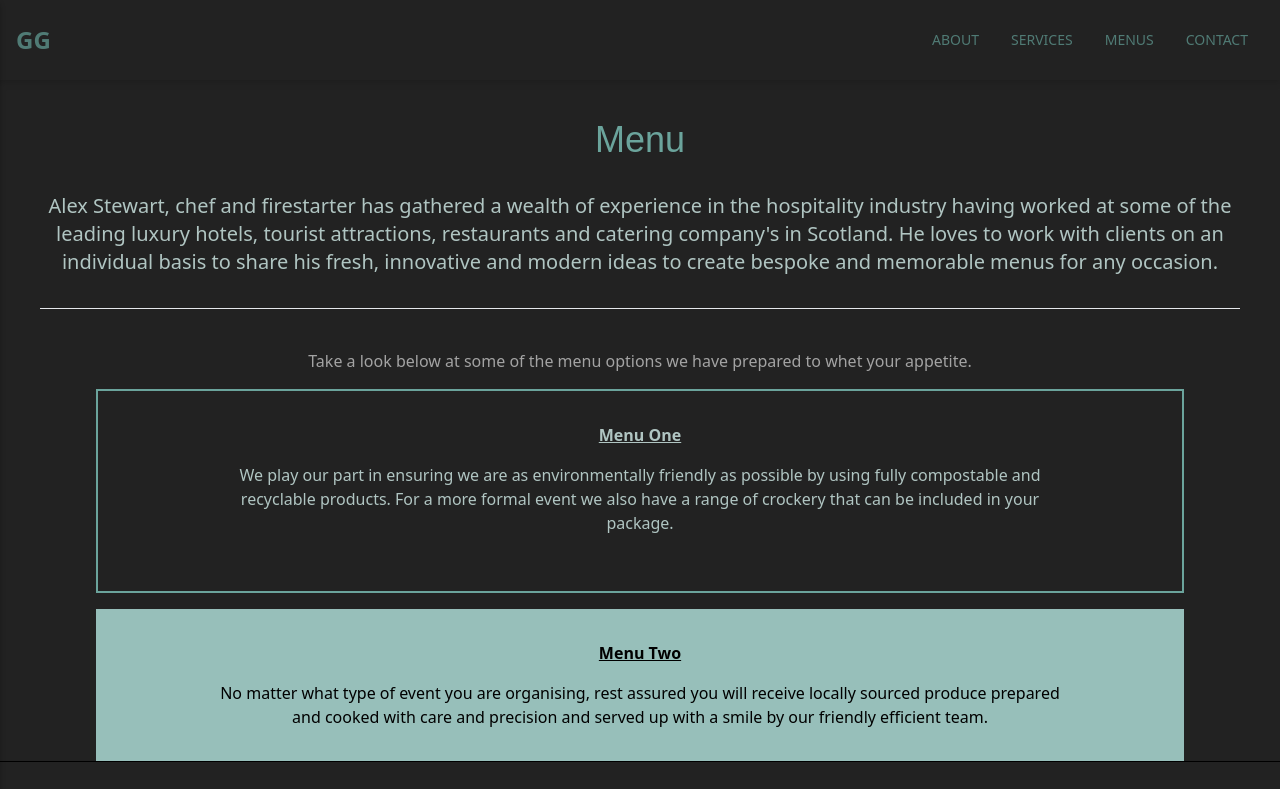
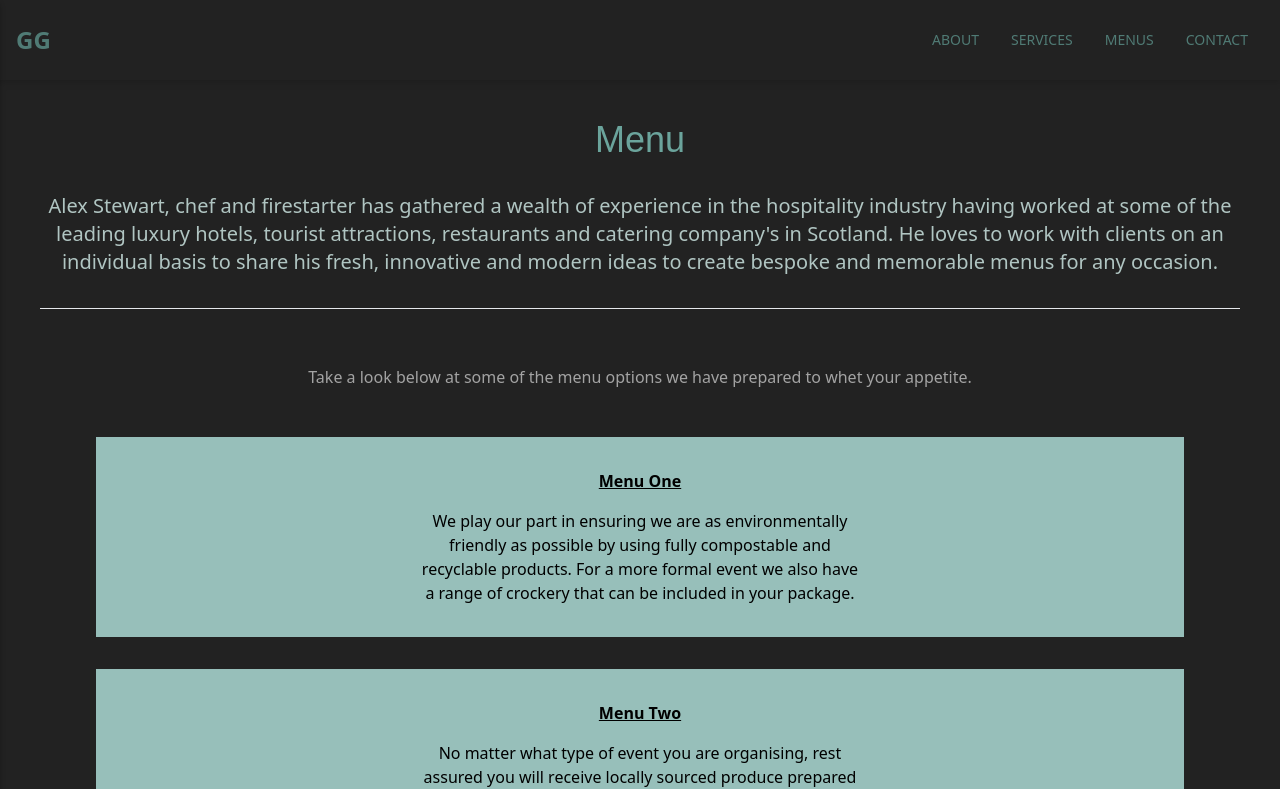
Before and after one commit to katy-evans/gg, a Next.js app: page /menu in a window 1280 px wide. Shown: the top 789 px of the page. Built offline with nearby package versions, Linux system fonts and the light colour scheme; a web font is replaced by a local one.

Commit message:
put menus inside grid

```diff
--- a/pages/menu.js
+++ b/pages/menu.js
@@ -5,7 +5,7 @@ const Menu = () => {
 		<>
 		<div className="max-w-7xl mx-auto">
 			<section>
-				<div className="grid grid-cols-2 h-full">
+				<div className="grid grid-cols-2 h-full gap-4">
 
 					<div className="col-span-2 flex justify-center items-center">
 						<div className="w-full p-6 m-4">
@@ -25,25 +25,27 @@ const Menu = () => {
 						</div>
 					</div>
 
-					<div className="col-span-2 text-center text-neutral-400 mx-10">
+					<div className="col-span-2 text-center text-neutral-400 mx-10 pb-12">
 						<h2>Take a look below at some of the menu options we have prepared to whet your appetite.</h2>
 					</div>
+				</div>
+			</section>
 
-					<div className="col-span-2 flex justify-center items-center text-center m-4 pb-6 text-[#b0c5c2] mx-24 border-2 border-gannet-500">
-						<div className="flex">
-							<div className="p-8 mx-20 space-y-4">
+			<div className="grid grid-cols-2 gap-8">
+				<section className="col-span-2 bg-gannet-400 p-2 md:p-0 mx-24">
+					<div className="h-full">
+						<div className="col-span-2 flex justify-center items-center text-center">
+							<div className="p-8 max-w-lg space-y-4">
 								<h3 className="underline font-semibold">Menu One</h3>
 								<p>We play our part in ensuring we are as environmentally friendly as possible by using fully compostable and recyclable products. For a more formal event we also have a range of crockery that can be included in your package.</p>
 							</div>
 						</div>
 					</div>
-				</div>
 				</section>
-
-			<section className="bg-gannet-400 p-2 md:p-0 mx-24">
-				<div className="grid grid-cols-2 h-full">
+				<section className="col-span-2 bg-gannet-400 p-2 md:p-0 mx-24">
+					<div className="h-full">
 						<div className="col-span-2 flex justify-center items-center text-center">
-						<div className="p-8 mx-20 space-y-4">
+							<div className="p-8 max-w-lg space-y-4">
 								<h3 className="underline font-semibold">Menu Two</h3>
 								<p>No matter what type of event you are organising, rest assured you will receive locally sourced produce prepared and cooked with care and precision and served up with a smile by our friendly efficient team.</p>
 							</div>
@@ -51,6 +53,7 @@ const Menu = () => {
 					</div>
 				</section>
 			</div>
+		</div>
     </>
   )
 }
```
Lines whose indentation alone changed are shown as unchanged.
